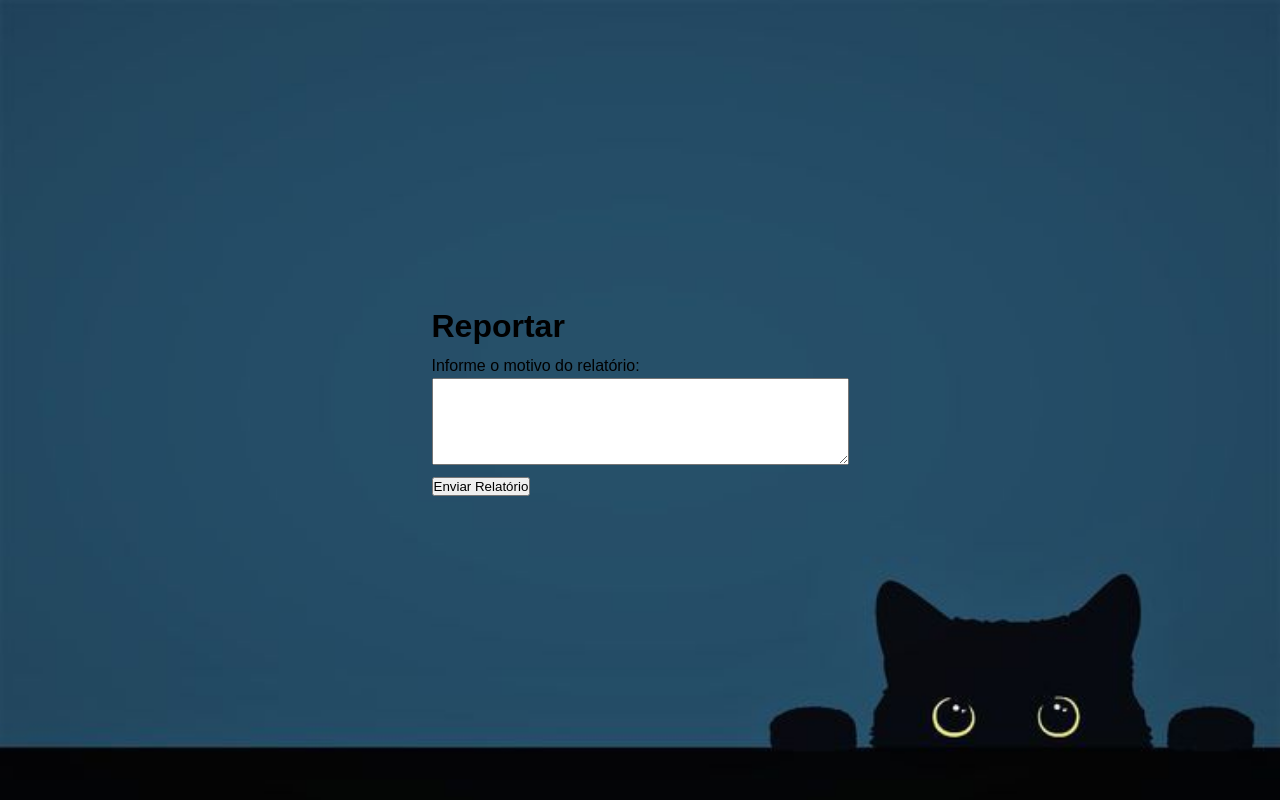
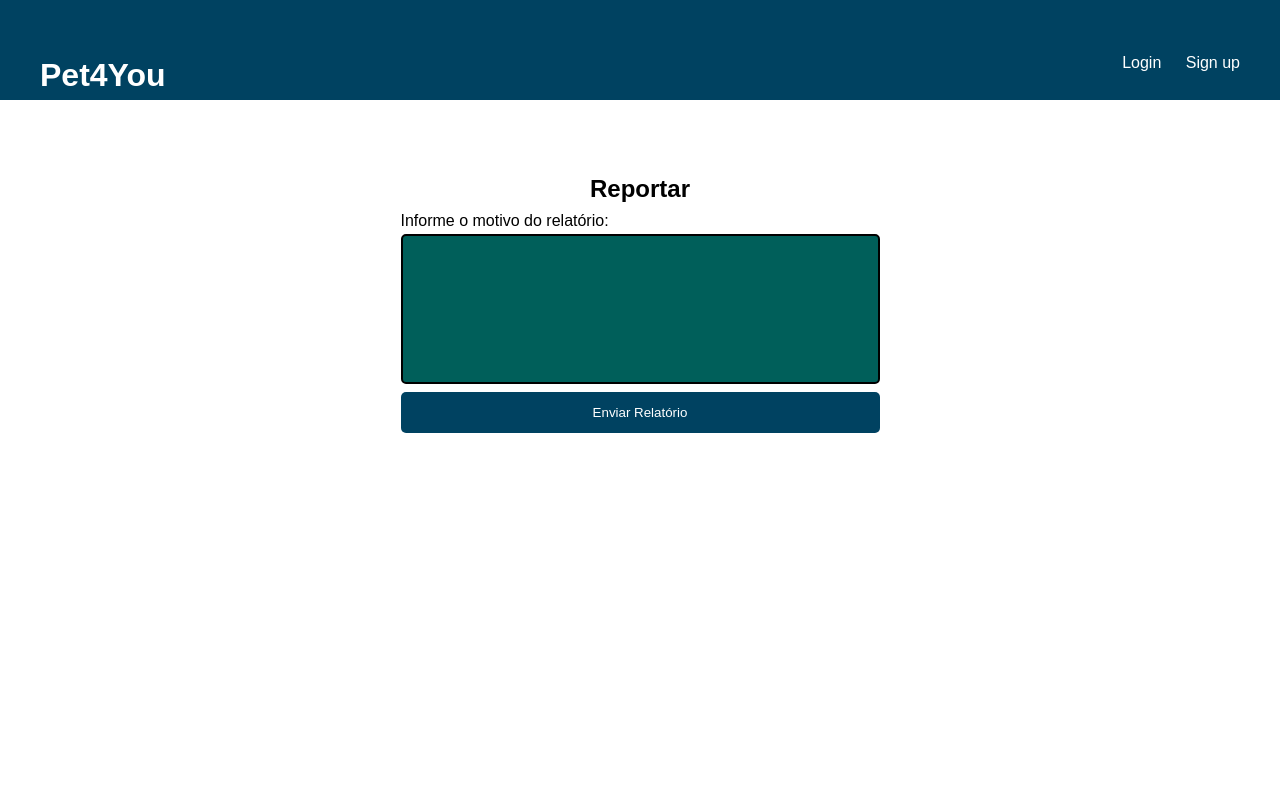
Before and after one commit to antonioz2022/ProjetoFDS, a Django app: template pet4you_app/templates/report.html in a window 1280 px wide. Run offline with Django 5.2, Linux system fonts and the light colour scheme; the template is opened without the code that fills it, so the values that code supplies are empty; parts of the project's set-up code (start-up, migrations or seed data) failed here and were passed over.

Commit message:
Html report

```diff
--- a/pet4you_app/templates/report.html
+++ b/pet4you_app/templates/report.html
@@ -1,15 +1,38 @@
 {% extends 'base.html' %}
 
 {% block body %}
-<div class="body-splat">
+<header class="home-header">
     <div class="container">
+        <h1>Pet4You</h1>
+        <nav class="home-nav">
+            <ul>
+                {% if user.is_authenticated %}
+                <li><a href="{% url 'pet4you:posting' %}">Postar Anúncio</a></li>
+                <li><a href="{% url 'pet4you:list' %}">Meus Anúncios</a></li>
+                <li><a href="{% url 'pet4you:favorite' %}">Meus Favoritos</a></li>
+                {% if user.is_staff %}
+                <li><a href="{% url 'pet4you:report_list' %}">Denúncias</a></li>
+                {% endif %}
+                {% csrf_token %}
+                <li><a href="{% url 'pet4you:logout' %}">Logout</a></li>
+                {% else %}
+                <li><a href="{% url 'pet4you:login' %}">Login</a></li>
+                <li><a href="{% url 'pet4you:register' %}">Sign up</a></li>
+                {% endif %}
+            </ul>
+        </nav>
+    </div>
+</header>
+<section class="content">
+    <div style="align-items: center; display: flex; flex-direction: column; margin: 20px auto;">
         <h1>Reportar</h1>
         <form action="{% url 'pet4you:report' pet.id %}" method="post">
             {% csrf_token %}
             <label for="report-text">Informe o motivo do relatório:</label><br>
-            <textarea id="report-text" name="text" rows="4" cols="50" required></textarea><br>
-            <input type="submit" value="Enviar Relatório">
+            <textarea id="description" name="text" rows="4" cols="50" required></textarea><br>
+
+            <input class="button-2" type="submit" value="Enviar Relatório">
         </form>
     </div>
-</div>
+</section>
 {% endblock %}
```
